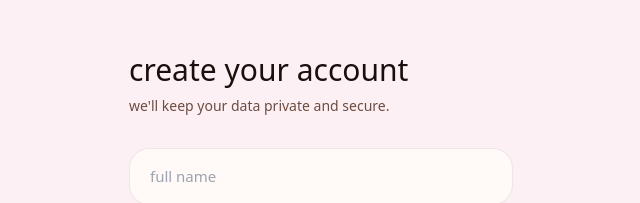
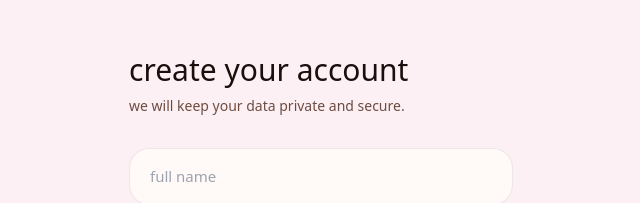
Before and after one commit to raeidoko/chael-mvp, a Next.js app in the folder frontend/: page /signup in a window 1280 px wide. Shown: the part 116-319 px from the top of the page, without its empty margins (319-959 px from the left). Built offline with nearby package versions, Linux system fonts and the light colour scheme; no server answers.

Commit message:
remove apostrophe to fix buildr

```diff
--- a/frontend/app/(marketing)/signin/page.tsx
+++ b/frontend/app/(marketing)/signin/page.tsx
@@ -96,7 +96,7 @@ export default function SignInPage() {
         </form>
 
         <p className="mt-6 text-center text-sm text-text-secondary">
-          don&apos;t have an account?{" "}
+          do not have an account?{" "}
           <Link href="/signup" className="text-accent underline-offset-4 hover:underline">
             create one
           </Link>
--- a/frontend/app/(marketing)/signup/page.tsx
+++ b/frontend/app/(marketing)/signup/page.tsx
@@ -88,7 +88,7 @@ export default function SignUpPage() {
           create your account
         </h1>
         <p className="text-sm text-text-secondary mb-8">
-          we&apos;ll keep your data private and secure.
+          we will keep your data private and secure.
         </p>
 
         <form onSubmit={handleSignUp} className="flex flex-col gap-4">
```
